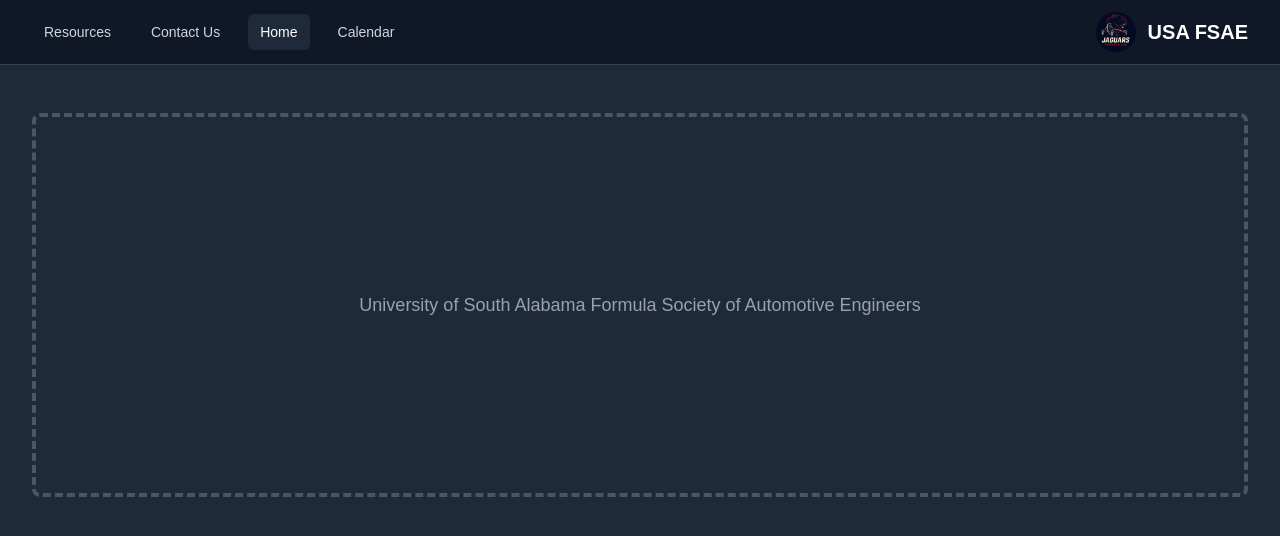
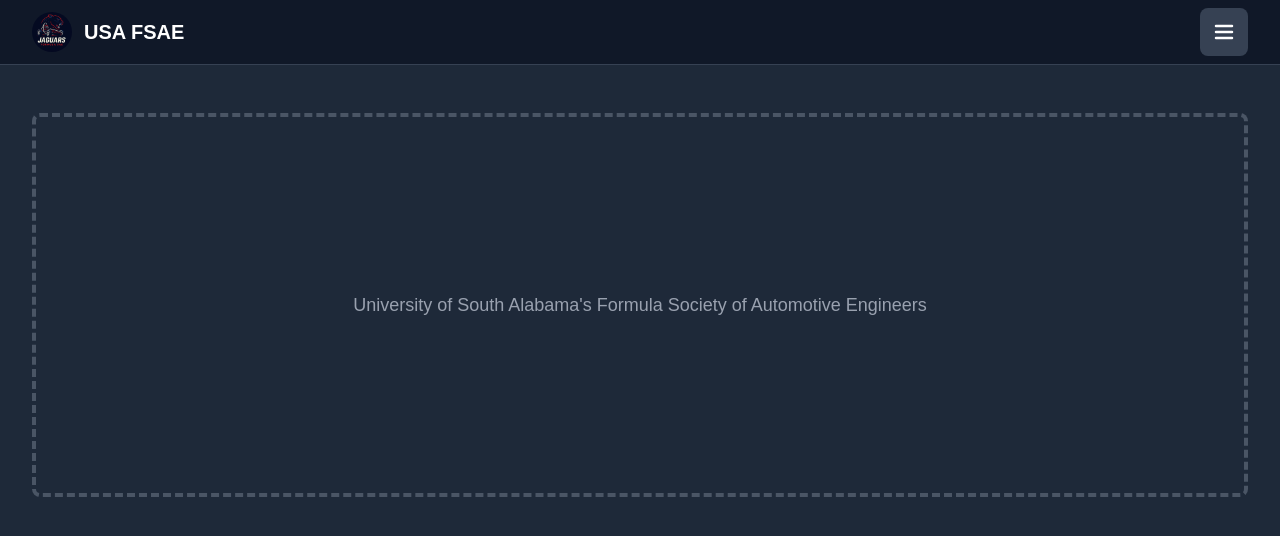
Before and after one commit to RavenHall23/usafsae, a Next.js app: page / in a window 1280 px wide. Shown: the top 536 px of the page. Built offline with nearby package versions, Linux system fonts and the light colour scheme.

Commit message:
Implement mobile menu close on outside click and enhance menu button styles

```diff
--- a/app/page.tsx
+++ b/app/page.tsx
@@ -1,7 +1,7 @@
 "use client";
 
 import Image from "next/image";
-import { useState } from "react";
+import { useState, useEffect } from "react";
 
 export default function Home() {
   const [isMenuOpen, setIsMenuOpen] = useState(false);
@@ -10,40 +10,27 @@ export default function Home() {
     setIsMenuOpen(!isMenuOpen);
   };
 
+  // Close menu when clicking outside
+  useEffect(() => {
+    const handleClickOutside = (event: MouseEvent) => {
+      const target = event.target as Element;
+      if (isMenuOpen && !target.closest('#mobile-menu') && !target.closest('button[aria-controls="mobile-menu"]')) {
+        setIsMenuOpen(false);
+      }
+    };
+
+    document.addEventListener('mousedown', handleClickOutside);
+    return () => {
+      document.removeEventListener('mousedown', handleClickOutside);
+    };
+  }, [isMenuOpen]);
+
   return (
     <div className="min-h-screen bg-gray-800">
       {/* Navigation Bar */}
       <nav className="bg-gray-900 border-b border-gray-700">
         <div className="max-w-7xl mx-auto px-4 sm:px-6 lg:px-8">
           <div className="flex items-center justify-between h-16">
-            <div className="hidden md:block">
-              <div className="flex items-baseline space-x-4">
-                <a
-                  href="#"
-                  className="text-gray-300 hover:bg-gray-700 hover:text-white px-3 py-2 rounded-md text-sm font-medium transition-colors"
-                >
-                  Resources
-                </a>
-                <a
-                  href="#"
-                  className="text-gray-300 hover:bg-gray-700 hover:text-white px-3 py-2 rounded-md text-sm font-medium transition-colors"
-                >
-                  Contact Us
-                </a>
-                <a
-                  href="#"
-                  className="bg-gray-800 text-white px-3 py-2 rounded-md text-sm font-medium hover:bg-gray-700 transition-colors"
-                >
-                  Home
-                </a>
-                <a
-                  href="#"
-                  className="text-gray-300 hover:bg-gray-700 hover:text-white px-3 py-2 rounded-md text-sm font-medium transition-colors"
-                >
-                  Calendar
-                </a>
-              </div>
-            </div>
             <div className="flex items-center">
               <div className="flex-shrink-0 flex items-center space-x-3">
                 <Image
@@ -57,17 +44,17 @@ export default function Home() {
               </div>
             </div>
             {/* Mobile menu button */}
-            <div className="md:hidden">
+            <div>
               <button
                 type="button"
                 onClick={toggleMenu}
-                className="bg-gray-800 inline-flex items-center justify-center p-2 rounded-md text-gray-400 hover:text-white hover:bg-gray-700 focus:outline-none focus:ring-2 focus:ring-inset focus:ring-white"
+                className="bg-gray-700 hover:bg-gray-600 inline-flex items-center justify-center p-3 rounded-lg text-white focus:outline-none focus:ring-2 focus:ring-white focus:ring-offset-2 focus:ring-offset-gray-900 transition-all duration-200 min-h-[44px] min-w-[44px]"
                 aria-controls="mobile-menu"
                 aria-expanded={isMenuOpen}
               >
                 <span className="sr-only">Open main menu</span>
                 <svg
-                  className={`block h-6 w-6 transition-transform duration-200 ${isMenuOpen ? 'rotate-90' : ''}`}
+                  className={`h-6 w-6 transition-all duration-300 ${isMenuOpen ? 'rotate-45' : ''}`}
                   xmlns="http://www.w3.org/2000/svg"
                   fill="none"
                   viewBox="0 0 24 24"
@@ -77,7 +64,7 @@ export default function Home() {
                   <path
                     strokeLinecap="round"
                     strokeLinejoin="round"
-                    strokeWidth="2"
+                    strokeWidth="2.5"
                     d={isMenuOpen ? "M6 18L18 6M6 6l12 12" : "M4 6h16M4 12h16M4 18h16"}
                   />
                 </svg>
@@ -87,34 +74,46 @@ export default function Home() {
         </div>
         {/* Mobile menu */}
         {isMenuOpen && (
-          <div className="md:hidden" id="mobile-menu">
-            <div className="px-2 pt-2 pb-3 space-y-1 sm:px-3 bg-gray-900 border-t border-gray-700">
+          <div id="mobile-menu">
+            <div className="px-4 pt-4 pb-6 space-y-2 bg-gray-900 border-t border-gray-700 shadow-lg">
               <a
                 href="#"
-                className="text-gray-300 hover:bg-gray-700 hover:text-white block px-3 py-2 rounded-md text-base font-medium transition-colors"
+                className="text-gray-300 hover:bg-gray-700 hover:text-white block px-4 py-4 rounded-lg text-lg font-medium transition-all duration-200 min-h-[56px] flex items-center active:bg-gray-600"
                 onClick={() => setIsMenuOpen(false)}
               >
+                <svg className="w-5 h-5 mr-3" fill="none" stroke="currentColor" viewBox="0 0 24 24">
+                  <path strokeLinecap="round" strokeLinejoin="round" strokeWidth="2" d="M19 11H5m14 0a2 2 0 012 2v6a2 2 0 01-2 2H5a2 2 0 01-2-2v-6a2 2 0 012-2m14 0V9a2 2 0 00-2-2M5 11V9a2 2 0 012-2m0 0V5a2 2 0 012-2h6a2 2 0 012 2v2M7 7h10" />
+                </svg>
                 Resources
               </a>
               <a
                 href="#"
-                className="text-gray-300 hover:bg-gray-700 hover:text-white block px-3 py-2 rounded-md text-base font-medium transition-colors"
+                className="text-gray-300 hover:bg-gray-700 hover:text-white block px-4 py-4 rounded-lg text-lg font-medium transition-all duration-200 min-h-[56px] flex items-center active:bg-gray-600"
                 onClick={() => setIsMenuOpen(false)}
               >
+                <svg className="w-5 h-5 mr-3" fill="none" stroke="currentColor" viewBox="0 0 24 24">
+                  <path strokeLinecap="round" strokeLinejoin="round" strokeWidth="2" d="M3 8l7.89 4.26a2 2 0 002.22 0L21 8M5 19h14a2 2 0 002-2V7a2 2 0 00-2-2H5a2 2 0 00-2 2v10a2 2 0 002 2z" />
+                </svg>
                 Contact Us
               </a>
               <a
                 href="#"
-                className="bg-gray-800 text-white block px-3 py-2 rounded-md text-base font-medium transition-colors"
+                className="bg-gray-800 text-white block px-4 py-4 rounded-lg text-lg font-medium transition-all duration-200 min-h-[56px] flex items-center active:bg-gray-700"
                 onClick={() => setIsMenuOpen(false)}
               >
+                <svg className="w-5 h-5 mr-3" fill="none" stroke="currentColor" viewBox="0 0 24 24">
+                  <path strokeLinecap="round" strokeLinejoin="round" strokeWidth="2" d="M3 12l2-2m0 0l7-7 7 7M5 10v10a1 1 0 001 1h3m10-11l2 2m-2-2v10a1 1 0 01-1 1h-3m-6 0a1 1 0 001-1v-4a1 1 0 011-1h2a1 1 0 011 1v4a1 1 0 001 1m-6 0h6" />
+                </svg>
                 Home
               </a>
               <a
                 href="#"
-                className="text-gray-300 hover:bg-gray-700 hover:text-white block px-3 py-2 rounded-md text-base font-medium transition-colors"
+                className="text-gray-300 hover:bg-gray-700 hover:text-white block px-4 py-4 rounded-lg text-lg font-medium transition-all duration-200 min-h-[56px] flex items-center active:bg-gray-600"
                 onClick={() => setIsMenuOpen(false)}
               >
+                <svg className="w-5 h-5 mr-3" fill="none" stroke="currentColor" viewBox="0 0 24 24">
+                  <path strokeLinecap="round" strokeLinejoin="round" strokeWidth="2" d="M8 7V3m8 4V3m-9 8h10M5 21h14a2 2 0 002-2V7a2 2 0 00-2-2H5a2 2 0 00-2 2v12a2 2 0 002 2z" />
+                </svg>
                 Calendar
               </a>
             </div>
@@ -127,7 +126,7 @@ export default function Home() {
         <div className="max-w-7xl mx-auto py-6 sm:px-6 lg:px-8">
           <div className="px-4 py-6 sm:px-0">
             <div className="border-4 border-dashed border-gray-600 rounded-lg h-96 flex items-center justify-center">
-              <p className="text-gray-400 text-lg">University of South Alabama Formula Society of Automotive Engineers</p>
+              <p className="text-gray-400 text-lg">University of South Alabama's Formula Society of Automotive Engineers</p>
             </div>
           </div>
         </div>
```
